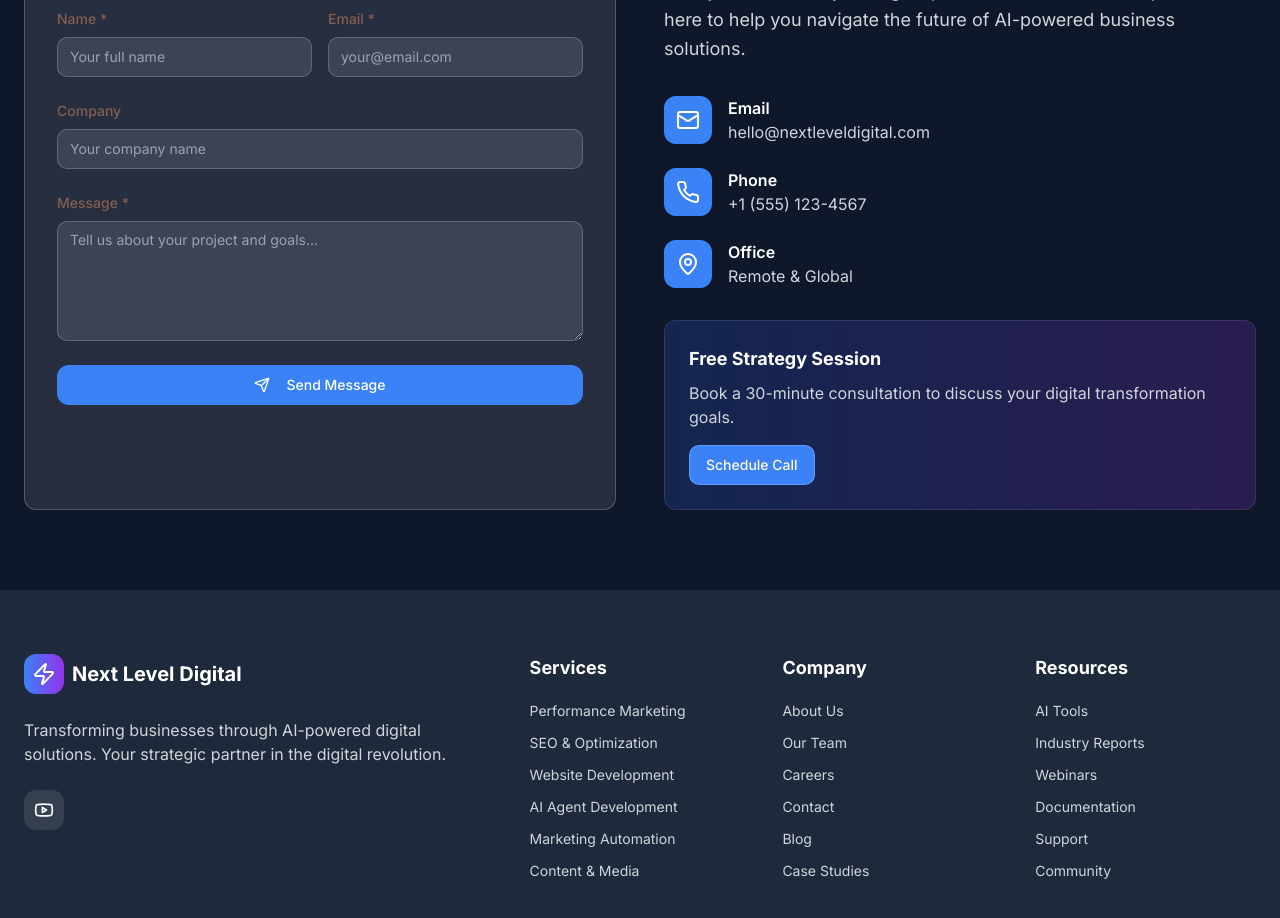
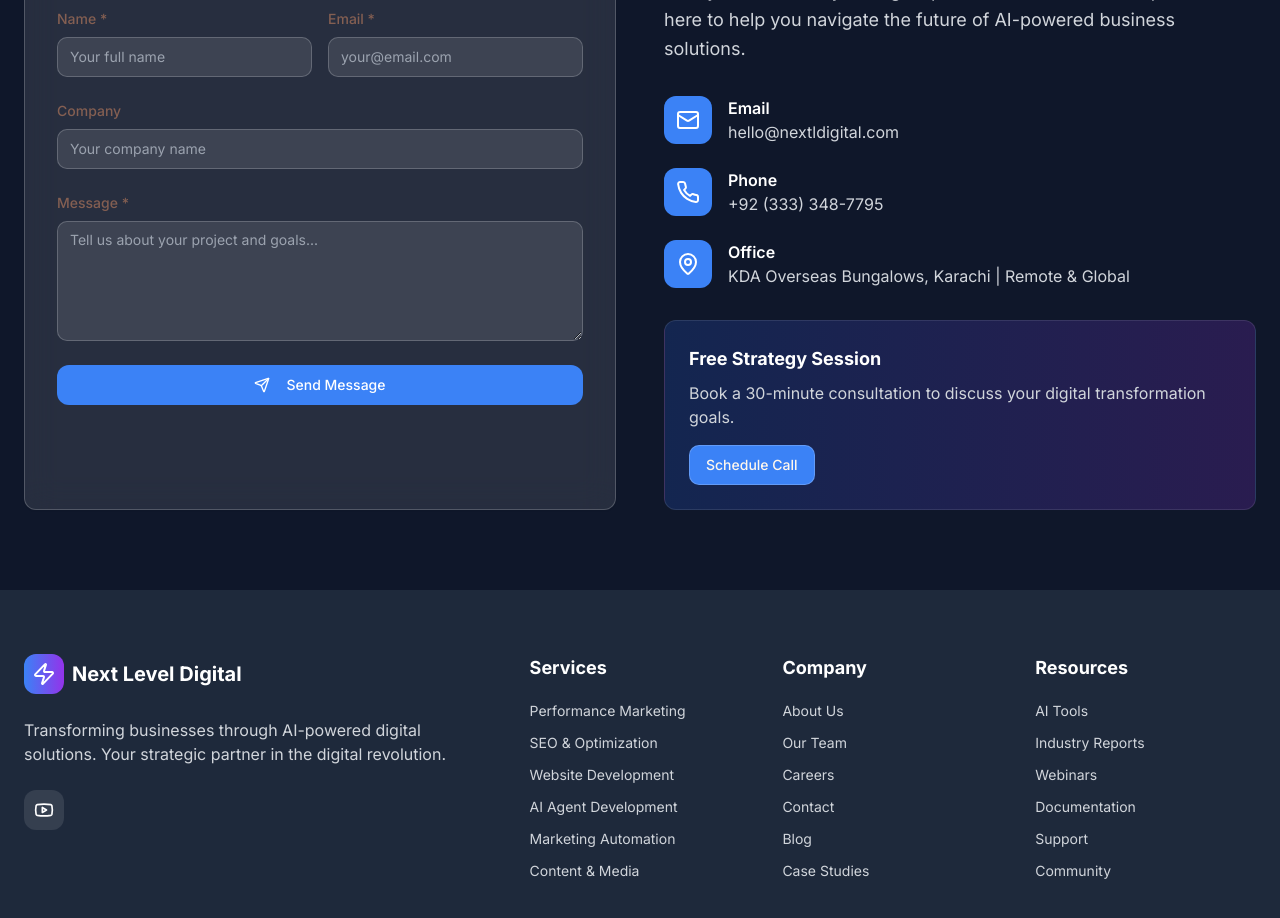
Before and after one commit to DigitalFahad/nextld, a React (Vite) app: page / in a window 1280 px wide. Shown: the part 3200-4118 px from the top of the page. Built offline with nearby package versions, Linux system fonts and the light colour scheme.

Commit message:
Visual edit in Lovable
Edited UI in Lovable

```diff
--- a/src/components/ContactSection.tsx
+++ b/src/components/ContactSection.tsx
@@ -111,7 +111,7 @@ const ContactSection = () => {
                 </div>
                 <div>
                   <h4 className="font-semibold">Email</h4>
-                  <p className="text-gray-300">hello@nextleveldigital.com</p>
+                  <p className="text-gray-300">hello@nextldigital.com</p>
                 </div>
               </div>
 
@@ -121,7 +121,7 @@ const ContactSection = () => {
                 </div>
                 <div>
                   <h4 className="font-semibold">Phone</h4>
-                  <p className="text-gray-300">+1 (555) 123-4567</p>
+                  <p className="text-gray-300">+92 (333) 348-7795</p>
                 </div>
               </div>
 
@@ -131,7 +131,7 @@ const ContactSection = () => {
                 </div>
                 <div>
                   <h4 className="font-semibold">Office</h4>
-                  <p className="text-gray-300">Remote & Global</p>
+                  <p className="text-gray-300">KDA Overseas Bungalows, Karachi | Remote &amp; Global</p>
                 </div>
               </div>
             </div>
```
